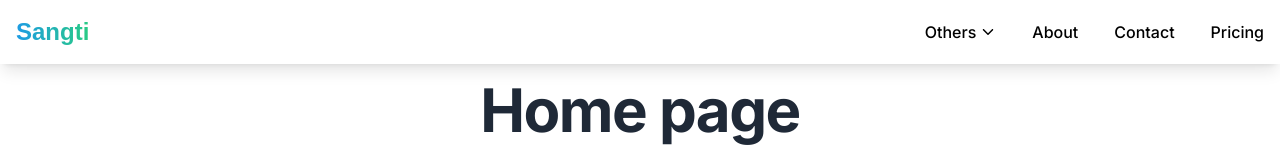
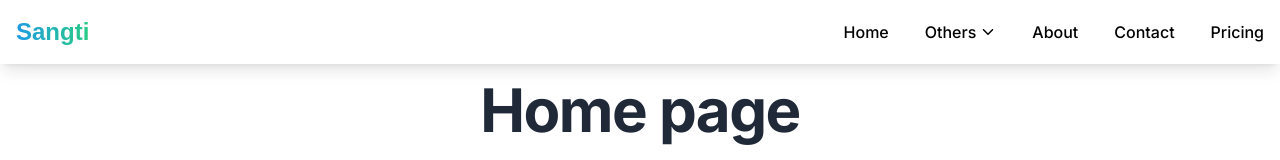
Before and after one commit to srivenkat13/sangti-demo, a React (Vite) app: page / in a window 1280 px wide. Shown: the top 160 px of the page. Built offline with nearby package versions, Linux system fonts and the light colour scheme; a web font is replaced by a local one.

Commit message:
add home navigation link

```diff
--- a/src/components/Navbar.jsx
+++ b/src/components/Navbar.jsx
@@ -20,7 +20,7 @@ const Navbar = () => {
       >
         <div>
           {/* LOGO */}
-          <Link to="/sangti-demo">
+          <Link to="/">
             <h1 className="text-2xl  antialiased font-bold bg-gradient-to-l from-sGreen to-sBlue bg-clip-text text-transparent  font-sofadi">
               Sangti
             </h1>
@@ -28,6 +28,9 @@ const Navbar = () => {
         </div>
         {/* LINKS TO PAGES */}
         <div className=" flex items-center gap-9   font-medium">
+          <Link to="/" className="cursor-pointer hover:text-neutral-600">
+            Home
+          </Link>
           <Dropdown navTitle="Others" dropdown={dropdownData} />
           <Link to="/about" className="cursor-pointer hover:text-neutral-600">
             About
```
